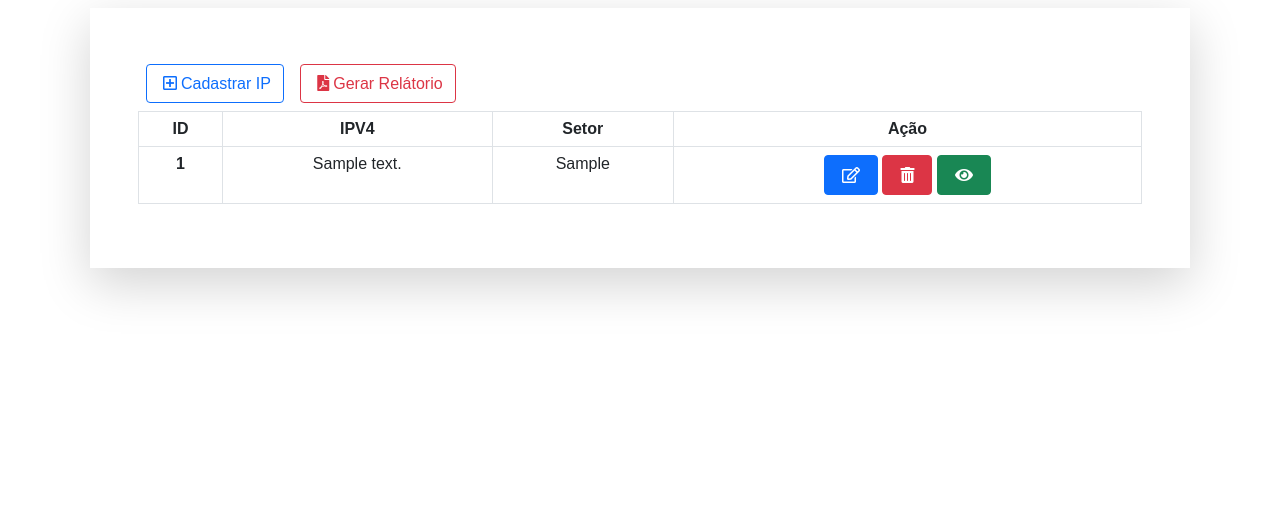
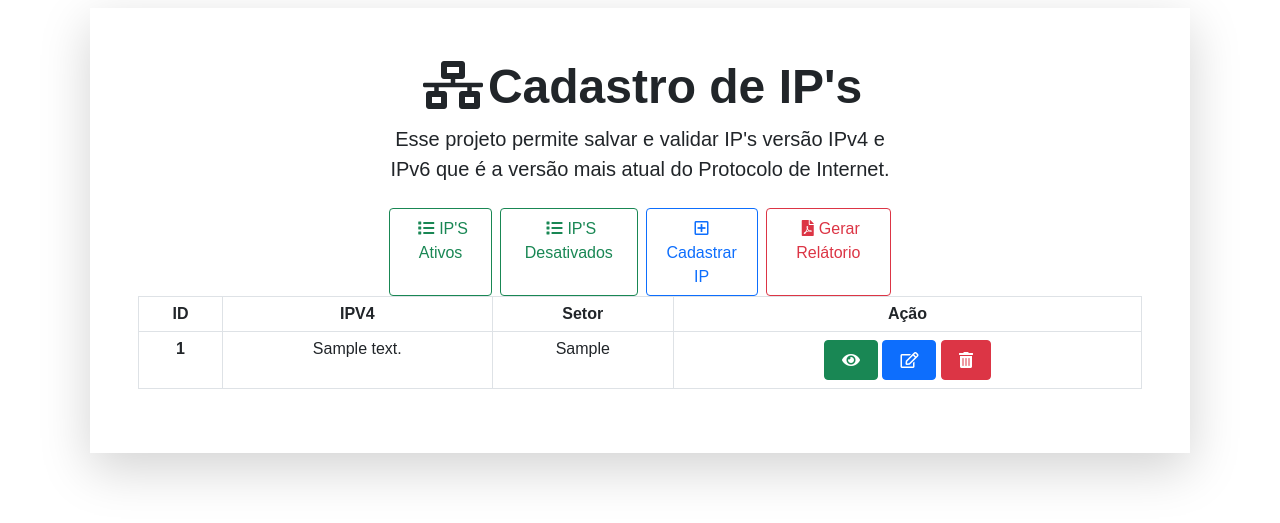
Before and after one commit to TrendingTechnology/miridam, a Django app: page / in a window 1280 px wide. Shown: the top 523 px of the page. Run offline with Django 3.2, Linux system fonts and the light colour scheme; tables that the repository leaves empty hold one stand-in row (values such as "Sample post"); some web fonts are replaced.

Commit message:
adiciona botões de listagem e uma descrição do projeto

```diff
--- a/ip/templates/index.html
+++ b/ip/templates/index.html
@@ -1,7 +1,21 @@
 {% extends 'base.html' %}
 {% block content %}
-<a href="{% url 'ip:register' %}" class="btn btn-outline-primary m-2 m-1"><i class="far fa-plus-square m-1"></i>Cadastrar IP</a>
-<a class="btn btn-outline-danger m-1"><i class="fas fa-file-pdf m-1"></i>Gerar Relátorio</a>
+<div class="text-center">
+    <h1 class="display-5 fw-bold"><i class="fas fa-network-wired"></i>Cadastro de IP's</h1>
+    <div class="col-lg-6 mx-auto">
+        <p class="lead mb-4">Esse projeto permite salvar e validar IP's versão IPv4 e IPv6 que é a versão mais atual do
+            Protocolo de Internet.</p>
+        <div class="d-grid gap-2 d-sm-flex justify-content-sm-center">
+            <a href="{% url 'ip:list' %}" class="btn btn-outline-success"><i class="fas fa-list"></i>IP'S
+                Ativos</a>
+            <a href="{% url 'ip:disable-list' %}" class="btn btn-outline-success"><i class="fas fa-list"></i>IP'S
+                Desativados</a>
+            <a href="{% url 'ip:register' %}" class="btn btn-outline-primary"><i class="far fa-plus-square"></i>Cadastrar
+                IP</a>
+            <a class="btn btn-outline-danger"><i class="fas fa-file-pdf"></i>Gerar Relátorio</a>
+        </div>
+    </div>
+</div>
 <table class="table table-bordered text-center">
     <thead>
     <tr>
@@ -18,9 +32,9 @@
         <td>{{ip.ips_address}}</td>
         <td>{{ip.department}}</td>
         <td>
+            <a class="btn btn-success"><i class="fas fa-eye"></i></a>
             <a class="btn btn-primary"><i class="far fa-edit"></i></a>
-            <a class="btn btn-danger"><i class="fas fa-trash-alt"></i></a>
-            <a class="btn btn-success"><i class="fas fa-eye"></i></a>
+            <a href="{% url 'ip:delete' ip.id %}" class="btn btn-danger"><i class="fas fa-trash-alt"></i></a>
         </td>
         {% empty %}
         <th scope="row">Nenhuma informação encontrada!</th>
```
